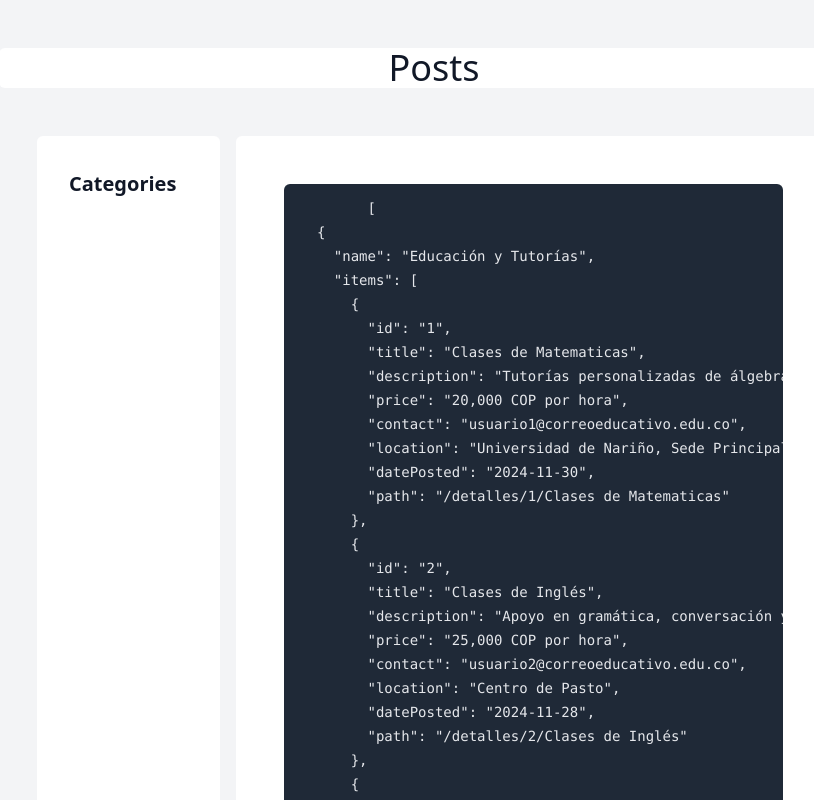
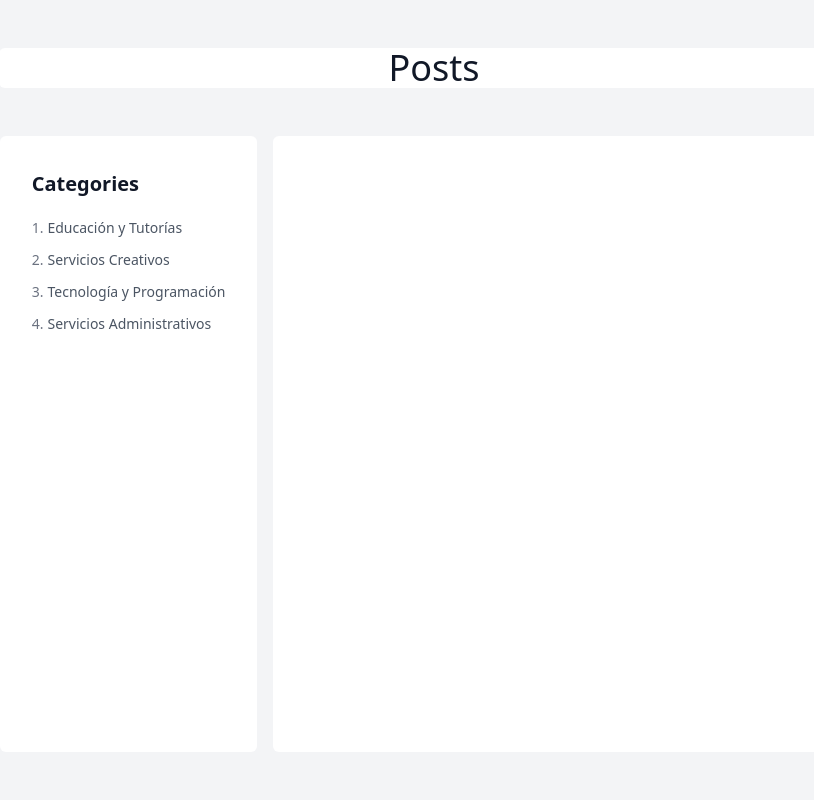
Before and after one commit to jeiksegovia/nuxt3-mvp, a Nuxt app: page /categoria in a window 1280 px wide. Shown: the top 800 px of the page, without its empty margins (206-1020 px from the left). Built offline with nearby package versions, Linux system fonts and the light colour scheme.

Commit message:
add nuxt-links and type definitions

```diff
--- a/composables/useExampleData.ts
+++ b/composables/useExampleData.ts
@@ -1,9 +1,27 @@
 import exampleData from './exampleData';
 
-export const useExampleData = () => {
-  const categories = exampleData.categories.map(
+export type Item = {
+  id: string; // Unique identifier for the service
+  title: string; // Title of the service being offered
+  description: string; // Description of the service
+  price: string; // Price for the service (e.g., "20,000 COP por hora")
+  contact: string; // Contact email of the user offering the service
+  location: string; // Physical or virtual location of the service
+  datePosted: string; // Date the service was posted (ISO format)
+};
+
+// Type definition for a category containing multiple items
+export type Category = {
+  slug: string; // URL slug for the category
+  name: string; // Name of the category (e.g., "Educación y Tutorías")
+  items: Item[]; // List of items under this category
+  count?: number; // Number of items in this category
+};
+
+export const useExampleData = (): Category[] => {
+  const categories: Category[] = exampleData.categories.map(
     (category) => {
-      const newItems = category.items.map(
+      const newItems: Item[] = category.items.map(
         (entry) => ({
           ...entry,
           path: `/detalles/${entry.id}/${entry.title}`,
@@ -18,5 +36,5 @@ export const useExampleData = () => {
       };
     }
   );
-  return categories;
+  return categories
 };
--- a/pages/categoria.vue
+++ b/pages/categoria.vue
@@ -12,13 +12,27 @@
       class="prose mr-4 p-8 bg-white rounded-md min-w-[20ch] max-w-[30ch] flex flex-col"
     >
       <h3>Categories</h3>
-
+      <NuxtLink
+          v-for="(category, index) in categories"
+          :key="category.slug"
+          class="flex flex-row space-x-1 no-underline prose-sm font-normal py-1 px-4 -mx-4"
+          :to="`/categoria/${category.slug}/entries`"
+          :class="{
+            'text-blue-500':
+              category.slug === $route.params.categoria,
+            'text-gray-600':
+              category.slug !== $route.params.categoria,
+          }"
+        >
+          <span class="text-gray-500"
+            >{{ index + 1 }}.</span
+          >
+          <span>{{ category.name }}</span>
+        </NuxtLink>
     </div>
 
     <div class="prose p-12 bg-white rounded-md w-[65ch]">
-      <pre>
-        {{ categories }}
-      </pre>
+
     </div>
   </div>
 </template>
```
